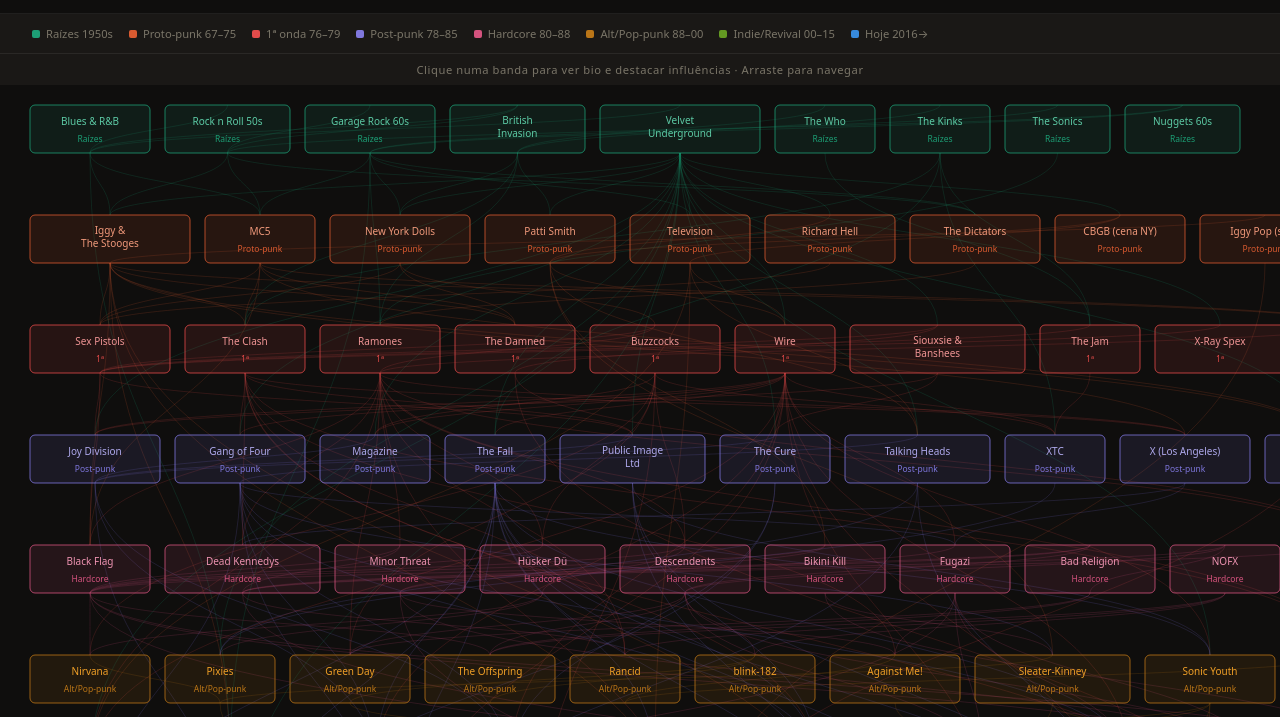
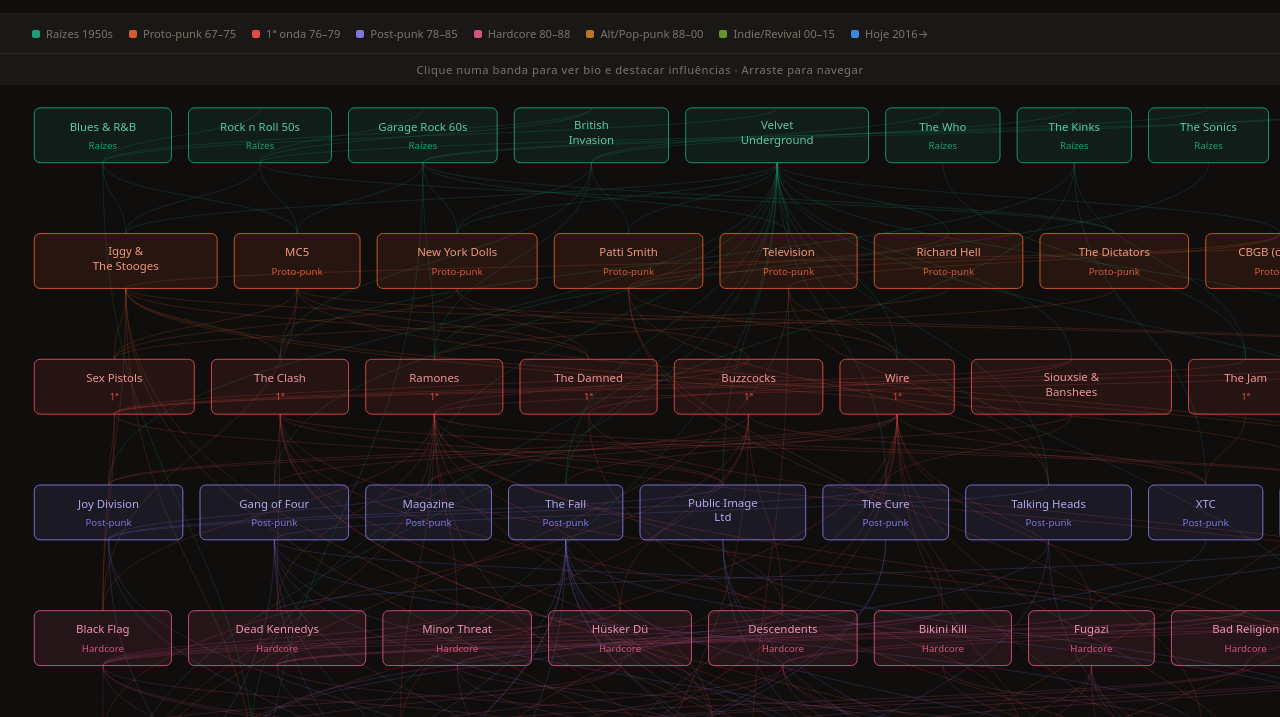
Before and after one commit to valdirsjr/punktree, a plain HTML site: page index.html in a window 1280 px wide. Shown: the part 83-800 px from the top of the page. Drawn offline with Linux system fonts and the light colour scheme.

Commit message:
fix largura geral

```diff
--- a/index.html
+++ b/index.html
@@ -60,7 +60,7 @@
 </header>
 <div id="pt-legend"></div>
 <div id="pt-hint">Clique numa banda para ver bio e destacar influências · Arraste para navegar</div>
-<div id="pt-canvas-wrap"><svg id="pt-svg" viewBox="0 0 1400 920" width="1400"></svg></div>
+<div id="pt-canvas-wrap"><svg id="pt-svg" viewBox="0 0 1400 920" width="1600"></svg></div>
 <div id="pt-bio">
   <div id="pt-bio-header">
     <div id="pt-bio-name" style="color:#7a7568">Selecione uma banda</div>
```
